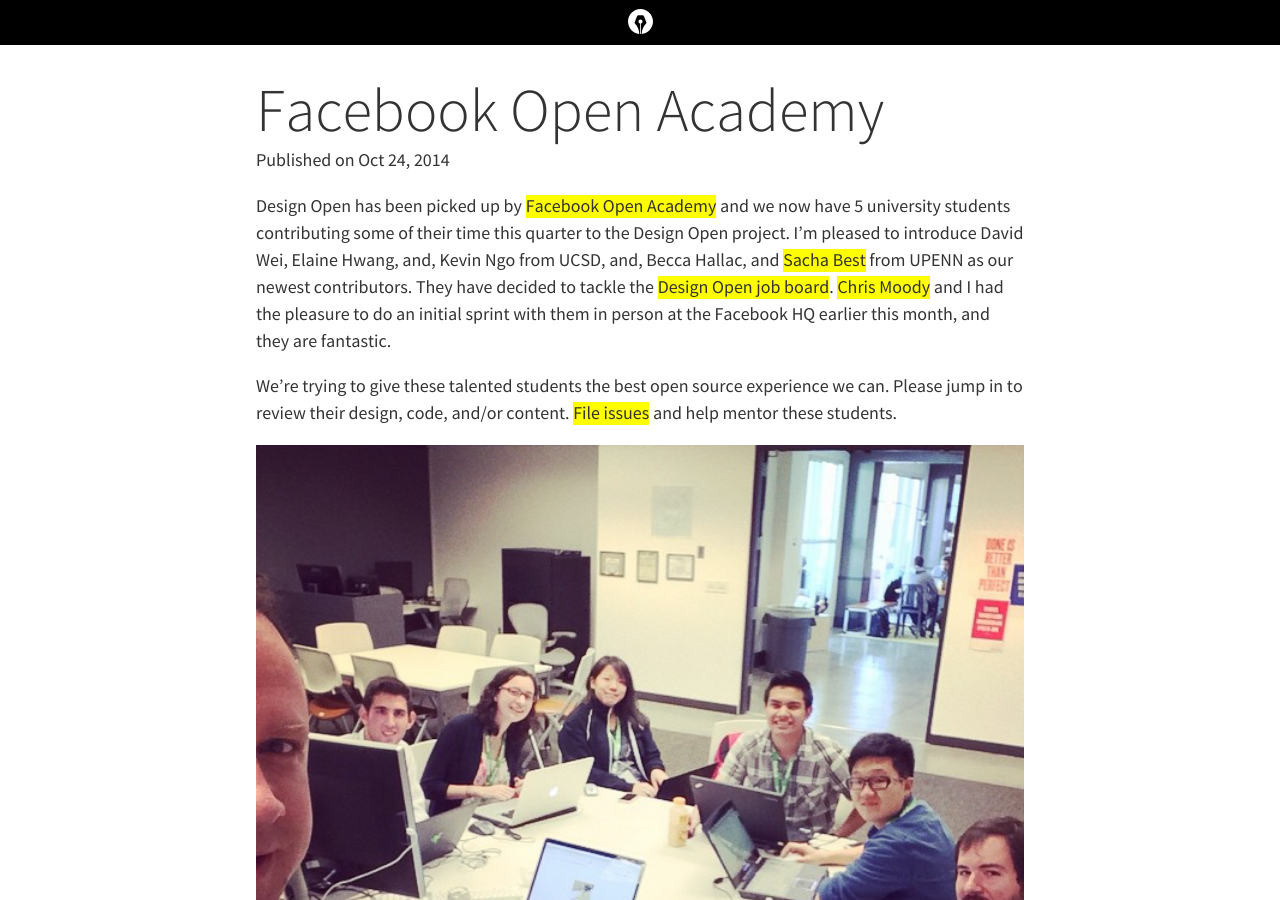
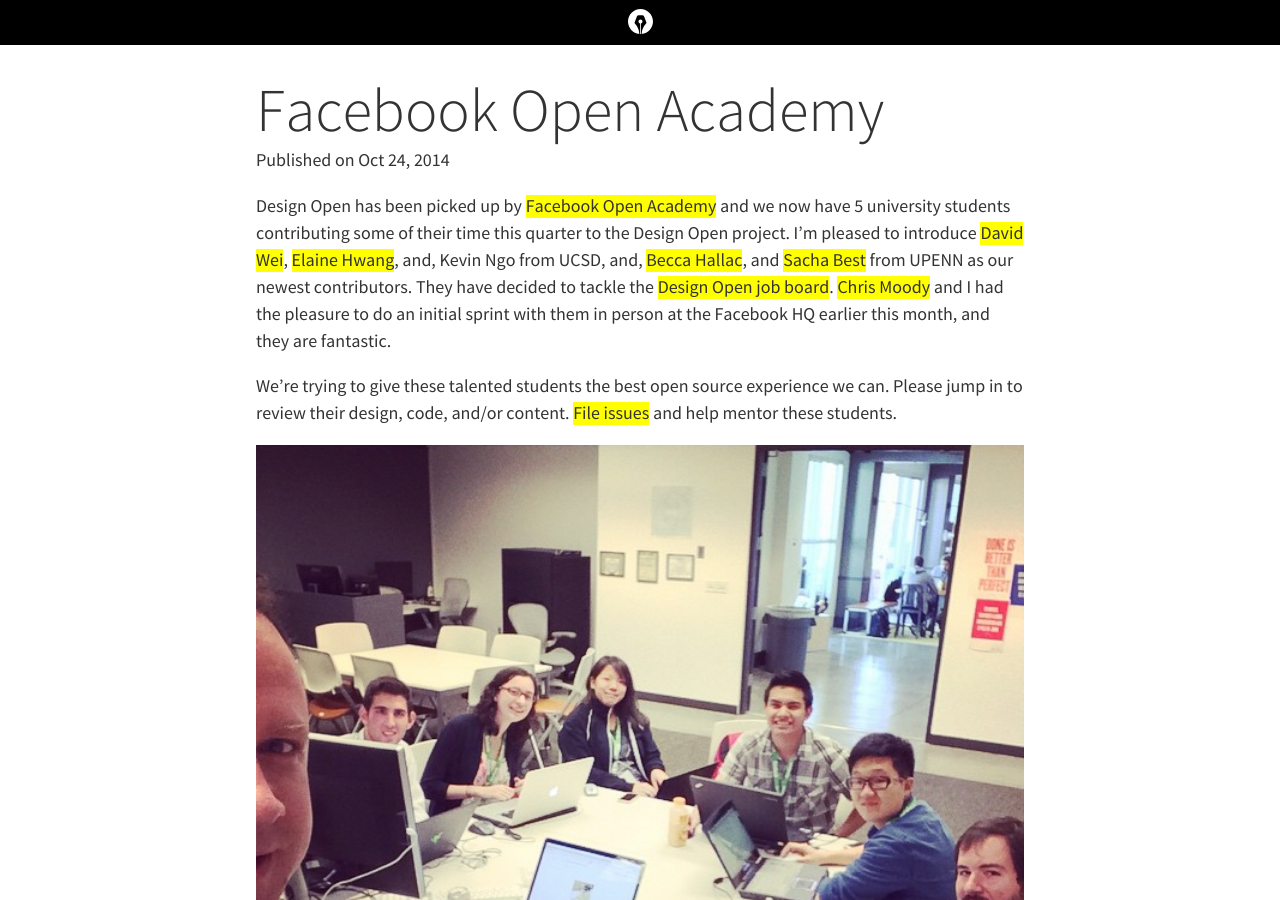
Before and after one commit to DesignOpen/designopen.github.io, a Jekyll site: the page built from blogging_about/_posts/2014-10-24-facebook-open-academy.md, in a window 1280 px wide and 900 px high. Built offline with Jekyll 4.4.1, drawn with Linux system fonts in a browser that asks for light colours; comment, search, counter and statistics services are not loaded; part of the change alters nothing that is shown.

```diff
--- a/blogging_about/_posts/2014-10-24-facebook-open-academy.md
+++ b/blogging_about/_posts/2014-10-24-facebook-open-academy.md
@@ -6,7 +6,7 @@ author: garthdb
 priority: 0.9
 excerpt: Facebook Open Academy has invited Design Open to participate in it's open source mentorship project.
 ---
-Design Open has been picked up by [Facebook Open Academy](https://www.facebook.com/OpenAcademyProgram) and we now have 5 university students contributing some of their time this quarter to the Design Open project. I'm pleased to introduce David Wei, Elaine Hwang, and, Kevin Ngo from UCSD, and, Becca Hallac, and [Sacha Best](http://linkedin.com/in/sachabest) from UPENN as our newest contributors. They have decided to tackle the [Design Open job board](https://github.com/DesignOpen/board). [Chris Moody](http://twitter.com/terracomma) and I had the pleasure to do an initial sprint with them in person at the Facebook HQ earlier this month, and they are fantastic.
+Design Open has been picked up by [Facebook Open Academy](https://www.facebook.com/OpenAcademyProgram) and we now have 5 university students contributing some of their time this quarter to the Design Open project. I'm pleased to introduce [David Wei](http://www.linkedin.com/pub/david-yuxuan-wei/95/488/77/), [Elaine Hwang](http://www.linkedin.com/pub/elaine-hwang/9b/830/739), and, Kevin Ngo from UCSD, and, [Becca Hallac](http://rebeccahallac.com), and [Sacha Best](http://linkedin.com/in/sachabest) from UPENN as our newest contributors. They have decided to tackle the [Design Open job board](https://github.com/DesignOpen/board). [Chris Moody](http://twitter.com/terracomma) and I had the pleasure to do an initial sprint with them in person at the Facebook HQ earlier this month, and they are fantastic.
 
 We're trying to give these talented students the best open source experience we can. Please jump in to review their design, code, and/or content. [File issues](https://github.com/DesignOpen/board/issues/) and help mentor these students.
 
```
